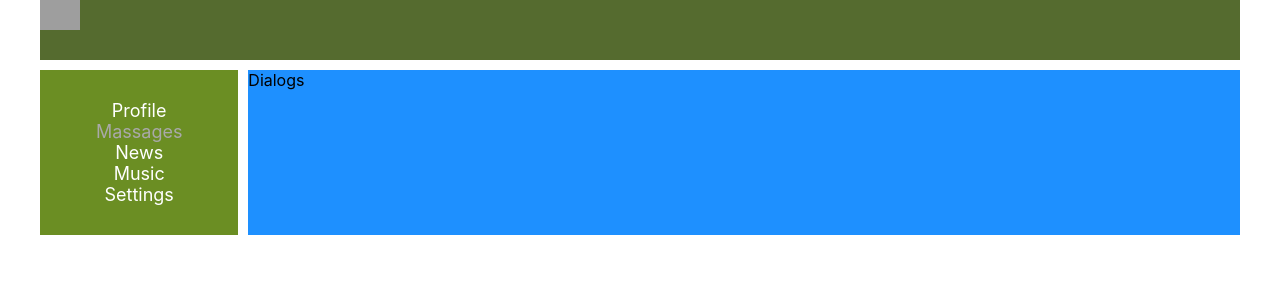
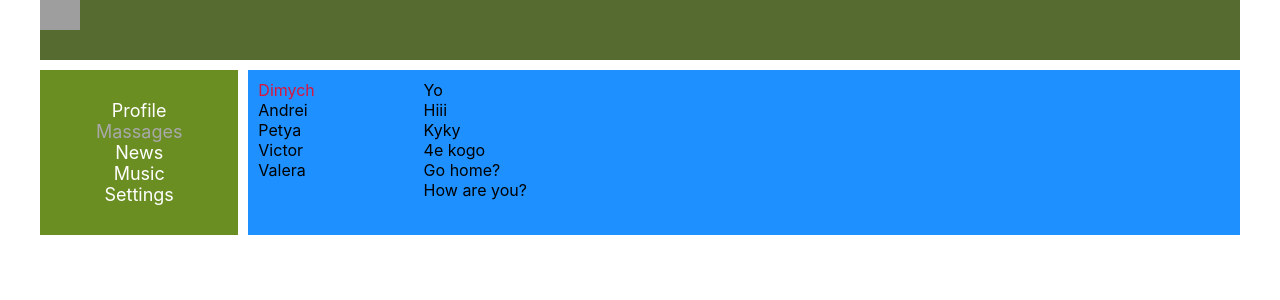
Before and after one commit to Saleroses/samurai-way-main, a React (Create React App) app: page /dialogs in a window 1280 px wide. Shown: the top 300 px of the page. Built offline with nearby package versions, Linux system fonts and the light colour scheme; grey boxes are pictures that could not be loaded.

Commit message:
messages

```diff
--- a/src/App.tsx
+++ b/src/App.tsx
@@ -7,6 +7,7 @@ import Dialogs from "./components/Dialogs/Dialogs";
 import {BrowserRouter, Route} from "react-router-dom";
 
 const App = () => {
+    let Dialog;
     return (
         <BrowserRouter>
             <div className={"app-wrapper"}>
--- a/src/components/Dialogs/Dialogs.module.css
+++ b/src/components/Dialogs/Dialogs.module.css
@@ -0,0 +1,24 @@
+.dialogs {
+    display: grid;
+    grid-template-columns: 2fr 10fr;
+}
+
+.dialogsItems {
+    padding: 10px;
+}
+
+.dialogsItems .active {
+    color: crimson;
+}
+
+.dialog {
+
+}
+
+.messages {
+    padding: 10px;
+}
+
+.message {
+
+}
--- a/src/components/Dialogs/Dialogs.tsx
+++ b/src/components/Dialogs/Dialogs.tsx
@@ -1,11 +1,36 @@
 import React from 'react';
-import s from "/Dialogs.module.css"
+import s from "./Dialogs.module.css"
 
 const Dialogs = () => {
     return (
-        <div>
-            Dialogs
+        <div className={s.dialogs}>
+            <div className={s.dialogsItems}>
+                <div className={s.dialog + ' ' + s.active}>
+                    Dimych
+                </div>
+                <div className={s.dialog}>
+                    Andrei
+                </div>
+                <div className={s.dialog}>
+                    Petya
+                </div>
+                <div className={s.dialog}>
+                    Victor
+                </div>
+                <div className={s.dialog}>
+                    Valera
+                </div>
+            </div>
+            <div className={s.messages}>
+                <div className={s.message}>Yo</div>
+                <div className={s.message}>Hiii</div>
+                <div className={s.message}>Kyky</div>
+                <div className={s.message}>4e kogo</div>
+                <div className={s.message}>Go home?</div>
+                <div className={s.message}>How are you?</div>
+            </div>
         </div>
+
     );
 };
 
```
